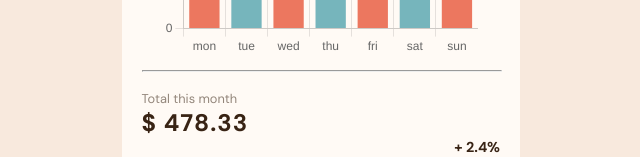
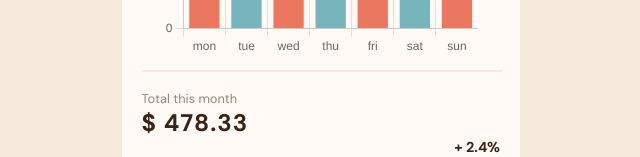
Before and after one commit to Nayab007/React-Chart-Project, a React (Create React App) app: page / in a window 1280 px wide. Shown: the part 594-751 px from the top of the page, without its empty margins (320-960 px from the left). Built offline with nearby package versions, Linux system fonts and the light colour scheme.

Commit message:
color for the line

```diff
--- a/src/components/chart/chart.css
+++ b/src/components/chart/chart.css
@@ -22,8 +22,10 @@
 }
 .line {
   width: 100%;
+
   margin: 0, auto;
-  background-color: var(--medium-brown);
+  border-style: solid;
+  color: var(--cream);
 }
 
 .bottomText {
```
